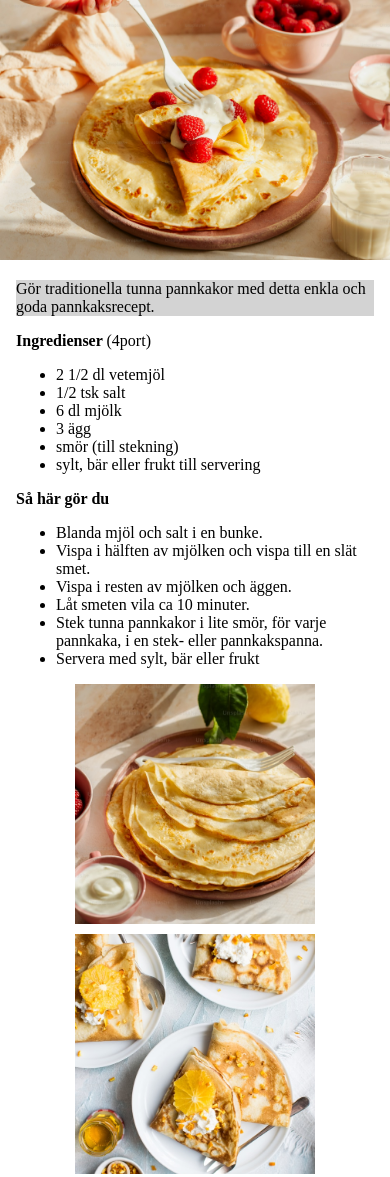
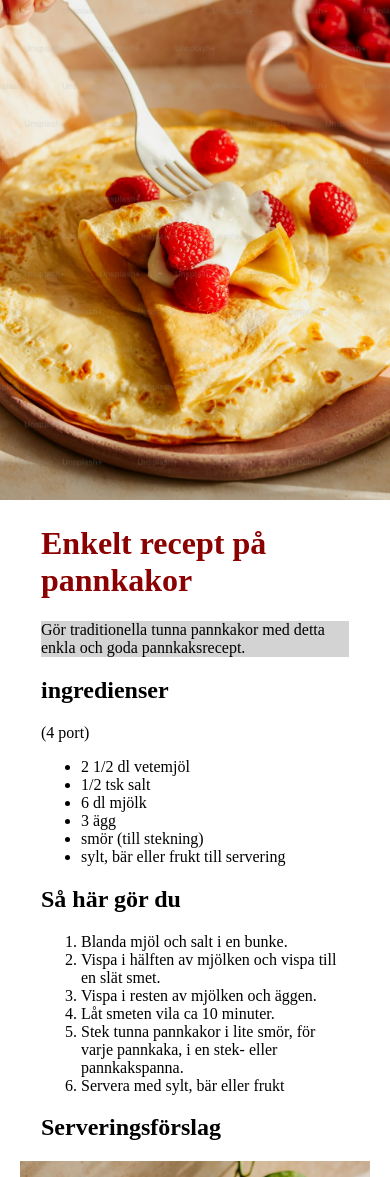
Before and after one commit to Discokatten/first, a plain HTML site: page index.html in a window 390 px wide. Shown: the top 1177 px of the page. Drawn offline with Linux system fonts and the light colour scheme.

Commit message:
småfix och mobile

```diff
--- a/index.html
+++ b/index.html
@@ -12,9 +12,9 @@
         <div class="white">
             <img class="top" src="./images/image.jpg" alt="bild på pannkisar">
             <div class="content">
-
+            <h1>Enkelt recept på pannkakor</h1>
                 <p class="greybox">Gör traditionella tunna pannkakor med detta enkla och goda pannkaksrecept.</p>
-                <p><strong>Ingredienser </strong>(4port)</p>
+                 <h2>ingredienser</h2><p>(4 port)</p>
                <ul>
                     <li>2 1/2 dl vetemjöl</li>
                     <li>1/2 tsk salt</li>
@@ -23,20 +23,19 @@
                      <li>smör (till stekning)</li>
                      <li>sylt, bär eller frukt till servering</li>
                     </ul>
-             <p><strong>Så här gör du</strong></p>
-                    <ul>
+             <h2>Så här gör du</h2>
+                    <ol>
                    <li> Blanda mjöl och salt i en bunke. </li>
                      <li> Vispa i hälften av mjölken och vispa till en slät smet. </li>
                     <li> Vispa i resten av mjölken och äggen. </li>
                     <li> Låt smeten vila ca 10 minuter.</li>
                  <li> Stek tunna pannkakor i lite smör, för varje pannkaka, i en stek- eller pannkakspanna.</li>
                  <li> Servera med sylt, bär eller frukt</li>
-                  </ul>
+                    </ol>
 
+                  <h2>Serveringsförslag</h2>
                 </div>
-
                 <div class="imagecontainer">
-
                         <img class="img3" src="./images/one.jpg" alt="pannkakshög" />
                       <img class="img3" src="./images/two.jpg" alt="Serveringsförslag"/></div>
                 </div>
--- a/styles/index.css
+++ b/styles/index.css
@@ -8,13 +8,18 @@ body {
 .white {
     margin-bottom: 50px;
     height: auto;
-    width:50vw;
+    width:1280px;
     background-color: white;
 }
 .top {
-    width: 50vw;
+   max-width: 1280px;
+    min-height: 500px;
+    object-fit: cover;
 }
-      @media (max-width: 400px) {
+h1{
+    color:darkred;
+}
+      @media (max-width: 440px) {
         body {
             background-color: white;
         }
@@ -25,8 +30,16 @@ body {
             width:100vw;
         }
        .content {
-        margin:0;
-        }}
+        padding:0 25px;
+        /* margin:0;  */
+        }
+        .img3{
+            height: 467px;
+            width:auto ;
+            margin: 20px;
+            margin-top:0;
+        }
+    }
 
 .content{
     margin: 1em;}
@@ -42,8 +55,11 @@ body {
 }
 .img3 {
     margin-bottom:10px;
-    min-width: 240px;;
+    min-width: 300px;
+    width:564px;
+    height:467px;
+    /* min-width: 240px; */
     object-fit: cover;
-    max-height: 240px;
+    /* max-height: 240px; */
 
 }
```
